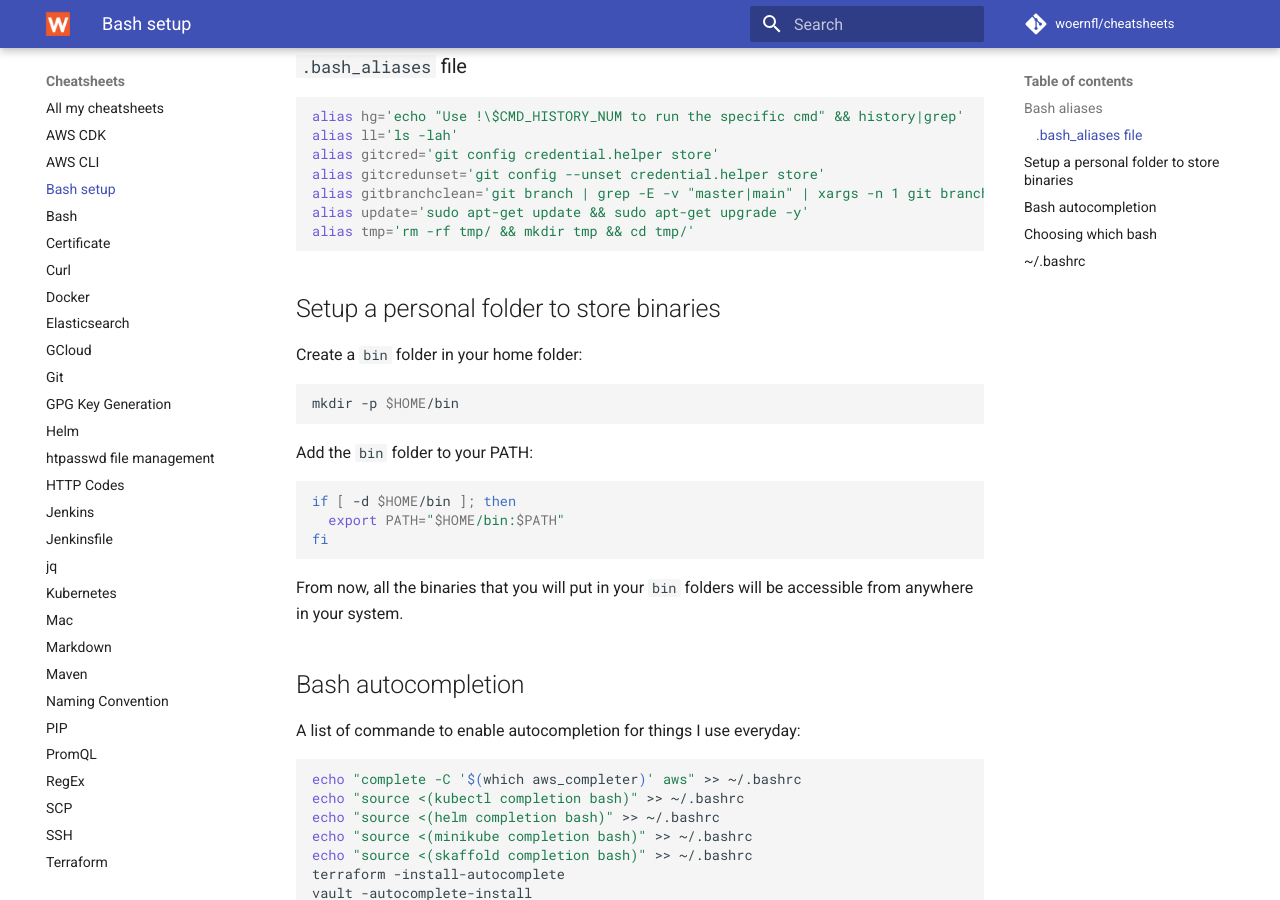
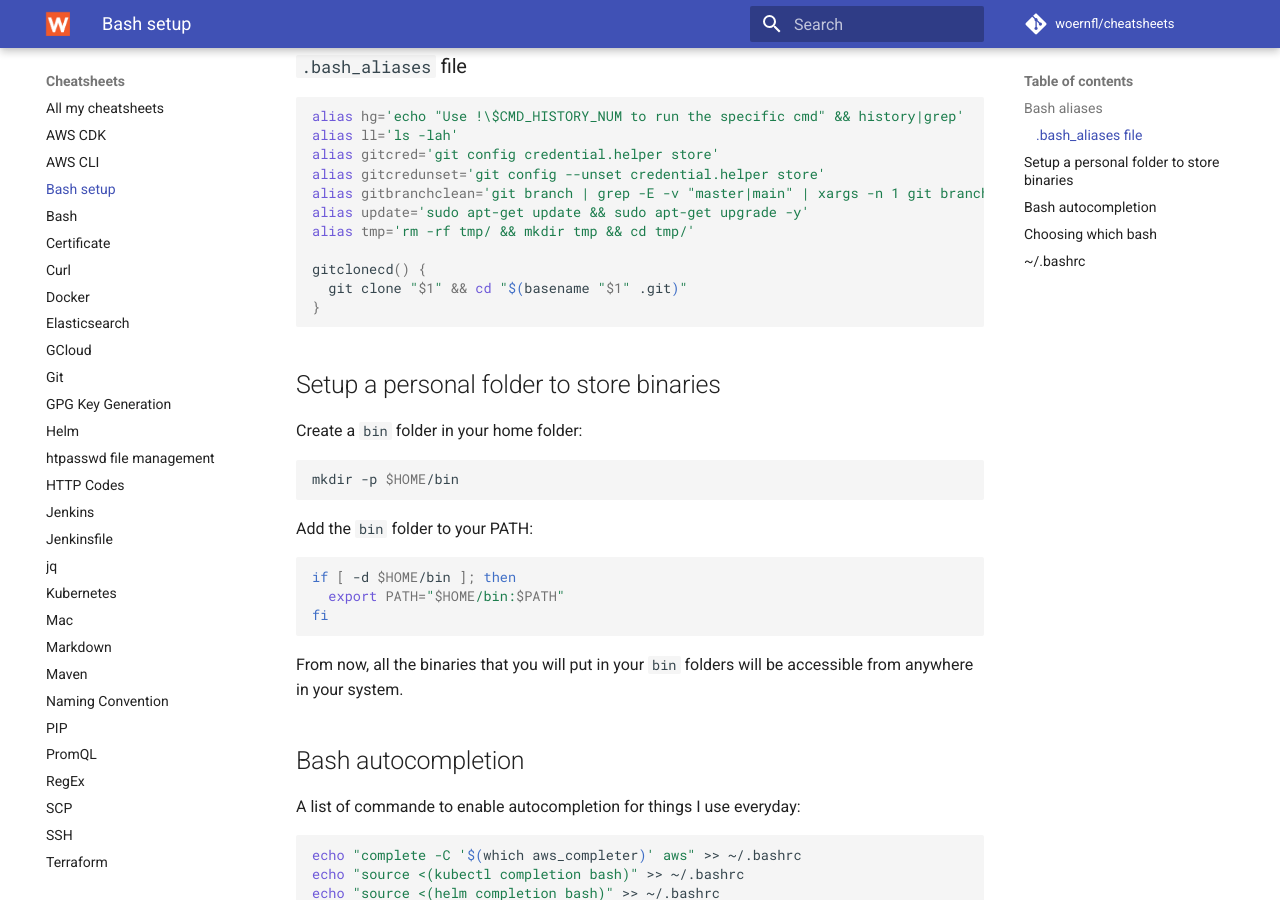
Before and after one commit to woernfl/cheatsheets, an MkDocs documentation site: the page built from docs/bash-setup.md, in a window 1280 px wide and 900 px high, scrolled down 429 px. Built offline with MkDocs 1.6.1 and Material for MkDocs 9.7.7, drawn with Linux system fonts in a browser that asks for light colours; comment, search, counter and statistics services are not loaded.

Commit message:
Update bash-setup.md

````diff
--- a/docs/bash-setup.md
+++ b/docs/bash-setup.md
@@ -26,6 +26,10 @@ alias gitcredunset='git config --unset credential.helper store'
 alias gitbranchclean='git branch | grep -E -v "master|main" | xargs -n 1 git branch -d'
 alias update='sudo apt-get update && sudo apt-get upgrade -y'
 alias tmp='rm -rf tmp/ && mkdir tmp && cd tmp/'
+
+gitclonecd() {
+  git clone "$1" && cd "$(basename "$1" .git)"
+}
 ```
 
 ## Setup a personal folder to store binaries
````
